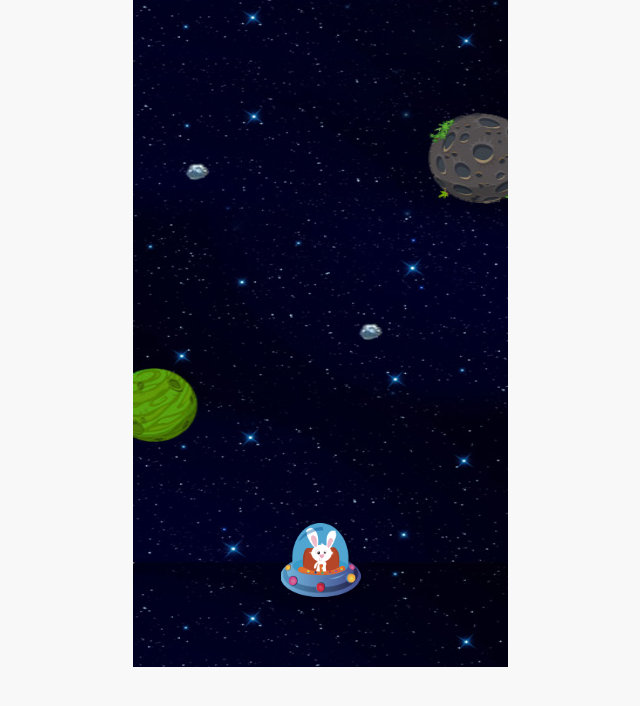
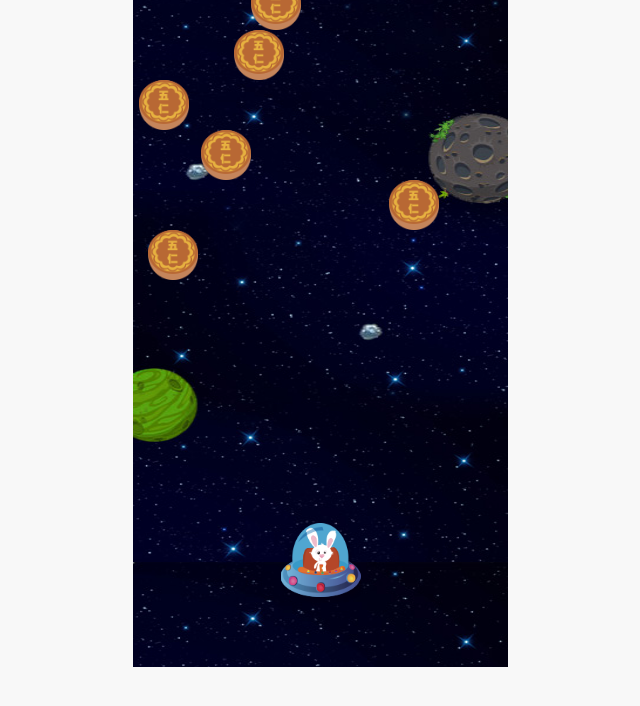
Before and after one commit to yangbai1991/game, a plain HTML site: page rabbit-eat-mooncake/demo.html in a window 1280 px wide. Shown: the whole page, without its empty margins (320-960 px from the left). Drawn offline with Linux system fonts and the light colour scheme.

Commit message:
add moocake

```diff
--- a/rabbit-eat-mooncake/demo.html
+++ b/rabbit-eat-mooncake/demo.html
@@ -42,13 +42,15 @@
         loadImgs: {},
         pLeft: 0,
         pTop: 0,
+        mLefts: [],
+        mTops: [],
         move: false,
         dL: 0,
         dT: 0,
 
         _loadImgs() {
           var _this = this;
-          var imgs = ['static/img/bg.jpg', 'static/img/player.png'];
+          var imgs = ['static/img/bg.jpg', 'static/img/player.png', 'static/img/food1.png', 'static/img/food2.png'];
 
           imgs.forEach(function(src) {
             var image = new Image();
@@ -72,6 +74,12 @@
           _this.ctx.drawImage(image, _this.pLeft, _this.pTop, 80, 80);
         },
 
+        _drawMooncake(left, top) {
+          let _this = this;
+          let image = _this.loadImgs['static/img/food1.png'];
+          _this.ctx.drawImage(image, left, top, 50, 50);
+        },
+
         rollBg() {
           var _this = this;
           var bg = _this.loadImgs['static/img/bg.jpg'];
@@ -87,8 +95,14 @@
         run() {
           var _this = this;
           _this.ctx.clearRect(0, 0, _this.bgWidth, _this.bgHeight);
-          this.rollBg();
-          this._drawPlayer();
+          _this.rollBg();
+          _this._drawPlayer();
+          for (let i=0; i<_this.mLefts.length; i++) {
+            if (_this.mTops[i] < _this.h) {
+              _this._drawMooncake(_this.mLefts[i], _this.mTops[i]);
+              _this.mTops[i]++;
+            }
+          }
           setTimeout(function () {
             _this.run();
           }, Math.floor(1000/66));
@@ -129,6 +143,10 @@
 
         init() {
           var _this = this;
+          for (let i=1; i<=100; i++) {
+            _this.mLefts.push(Math.floor(Math.random() * (_this.w - 50)));
+            _this.mTops.push(-50 * i);
+          }
           _this.pLeft = (_this.bgWidth - _this.pW) / 2;
           _this.pTop = (_this.bgHeight - _this.pH) / 2;
           this._loadImgs();
```
